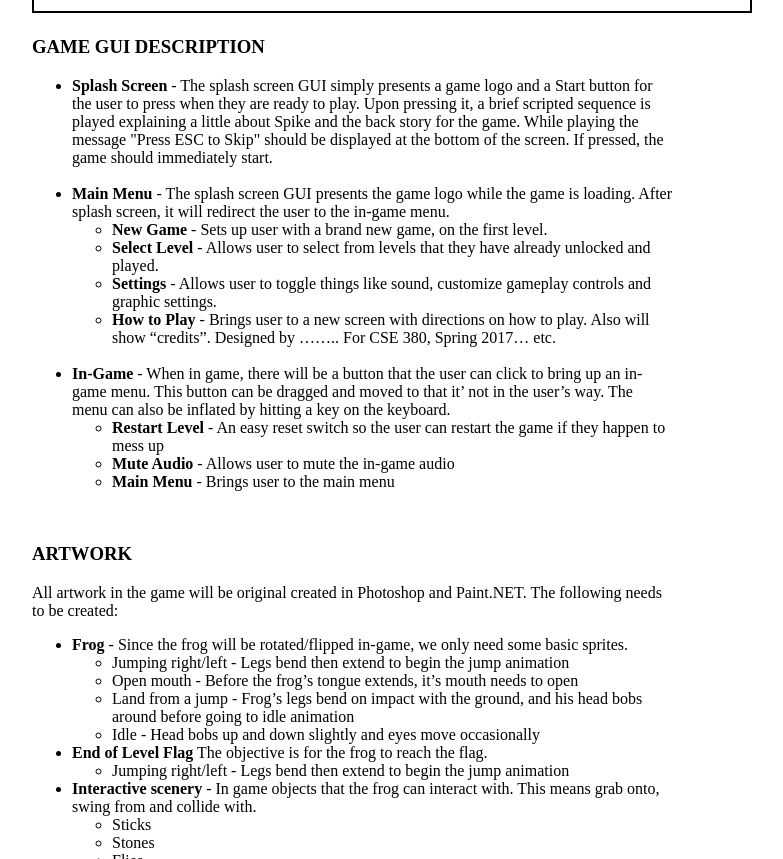
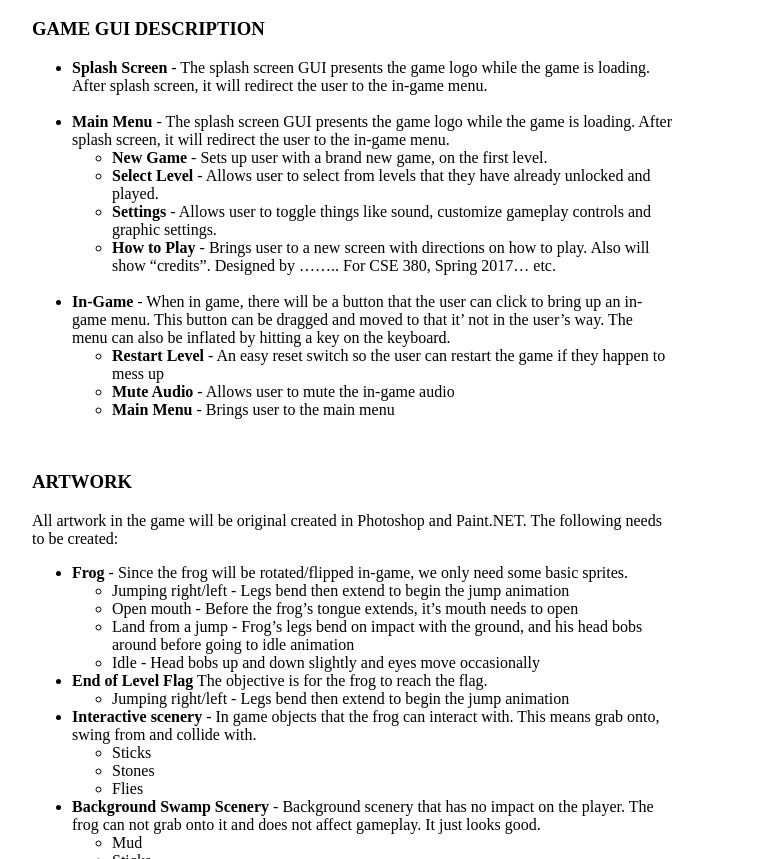
Before and after one commit to Petabyte918/Ribbit, a plain HTML site: page benchmark1.html in a window 1280 px wide. Shown: the part 5159-6018 px from the top of the page, without its empty margins (288-1071 px from the left). Drawn offline with nearby package versions, Linux system fonts and the light colour scheme.

Commit message:
finished description, last commit before submit of benchmark 1

```diff
--- a/benchmark1.html
+++ b/benchmark1.html
@@ -15,7 +15,7 @@
 			<h4>Game Design Document</h4>
 		</center>
 		<center>
-			<div style="text-align:left; display:inline-block; width:640px">
+			<div class="description">
 				<h3>INTRODUCTION</h3>
 				<p>This document describes a game called “Ribbit”. This game is designed to be a 2D puzzle solving game which only allows the player to move by using the frog’s tongue. This game will have sprite-based animation, platforms, tiled based backgrounds, collision detection, physics, and other 2D game techniques.</p>
 				<br/>
@@ -27,8 +27,6 @@
 				<br/>
 				<h3>OBJECTIVE</h3>
 				<p>Freddy needs to escape from the swamp by using his tongue to latch onto specific objects and propel himself using the momentum.</p>
-
-				<br/>
 				<br/>
 				<h3>GAMEPLAY</h3>
 				<p>The game will work like a side scroller, with Freddy swinging from fly to fly to get to the end of the swamp.</p>
@@ -88,7 +86,7 @@
 				<img id="img-logo" src="images/controls_mu.png"></img>
 				<h3>GAME GUI DESCRIPTION</h3>
 				<ul>
-					<li><strong>Splash Screen</strong> - The splash screen GUI simply presents a game logo and a Start button for the user to press when they are ready to play. Upon pressing it, a brief scripted sequence is played explaining a little about Spike and the back story for the game. While playing the message "Press ESC to Skip" should be displayed at the bottom of the screen. If pressed, the game should immediately start.</li>
+					<li><strong>Splash Screen</strong> - The splash screen GUI presents the game logo while the game is loading.  After splash screen, it will redirect the user to the in-game menu.</li>
 					<br/>
 					<li><strong>Main Menu</strong> - The splash screen GUI presents the game logo while the game is loading.  After splash screen, it will redirect the user to the in-game menu.
 					<ul>
@@ -109,12 +107,7 @@
 						<li><strong>Main Menu</strong> - Brings user to the main menu</li>
 					</ul>
 				</ul>
-				<br />
-
-
-
-
-
+				<br/>
 					<h3>ARTWORK</h3>
 					<p>All artwork in the game will be original created in Photoshop and Paint.NET. The following needs to be created:</p>
 					<ul>
@@ -143,8 +136,6 @@
 							<li>Vines</li>
 						</ul></li>
 					<br/>
-
-				<br/>
 					<h3>SOUND EFFECTS</h3>
 					<p>All sound effects will be original. Sounds must be made to coincide with each of the following events:</p>
 					<ul>
--- a/css/style.css
+++ b/css/style.css
@@ -9,3 +9,7 @@ canvas {
 #title-text{
 	font-family: 'Roboto', sans-serif;
 }
+
+.description{
+	text-align:left; display:inline-block; width:640px
+}
```
